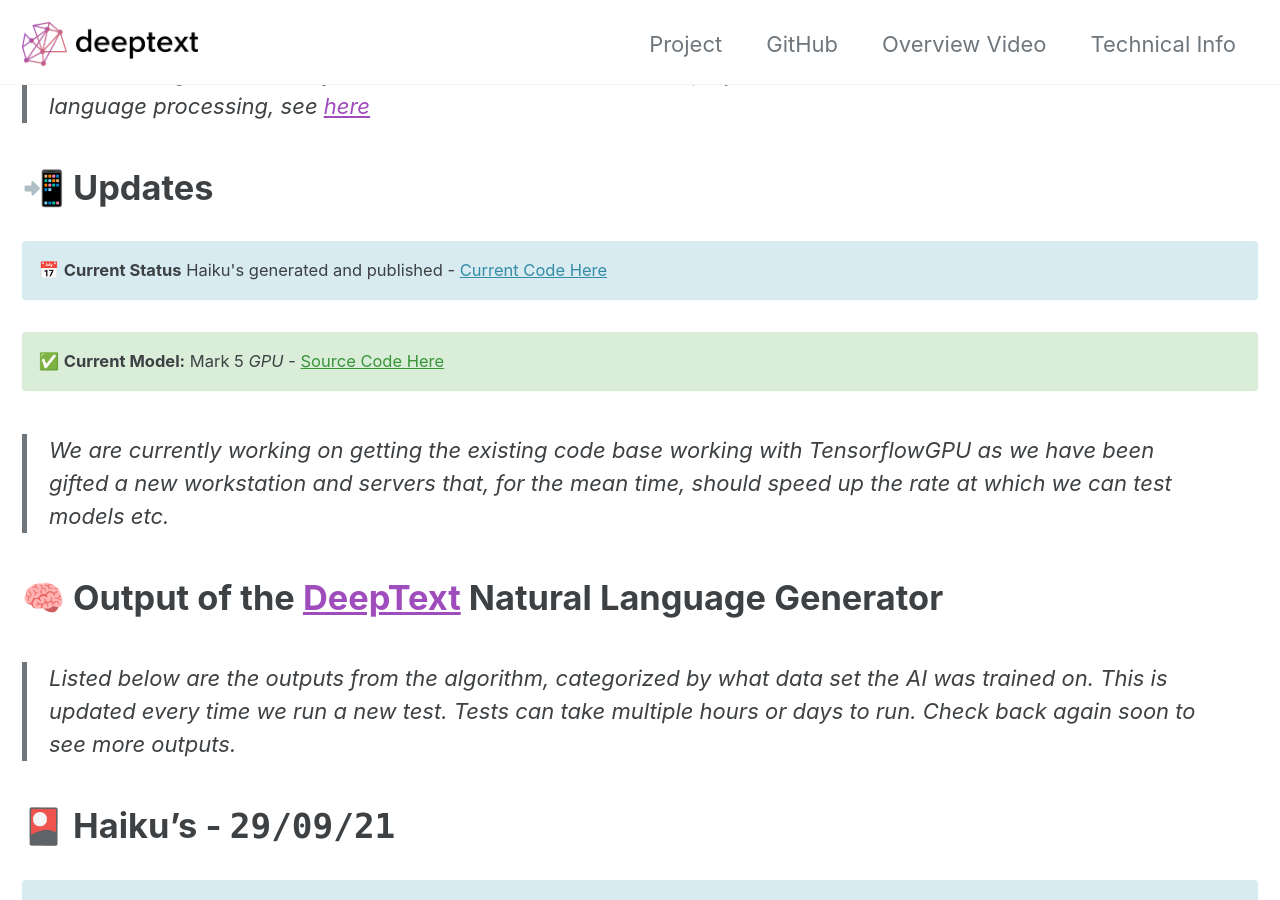
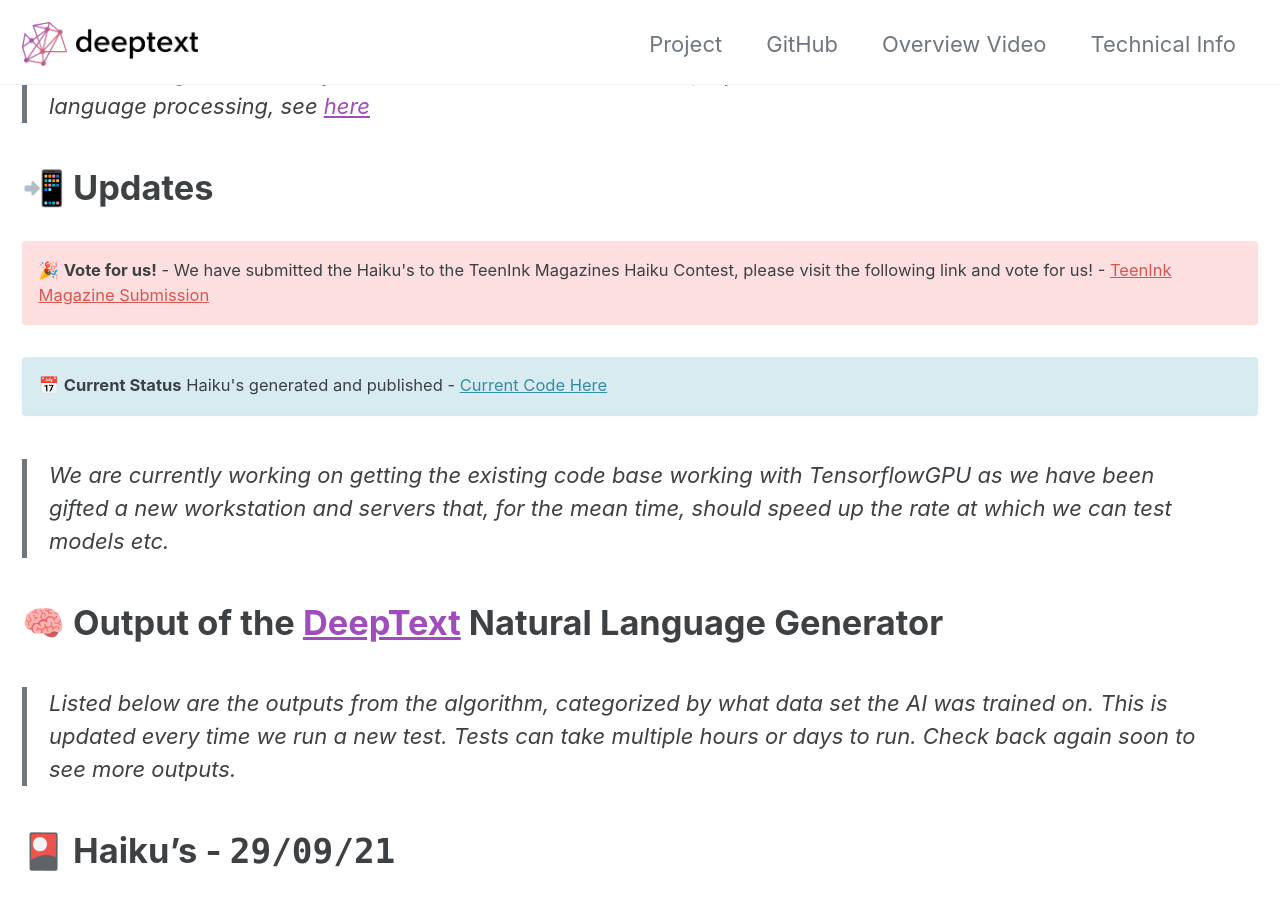
Before and after one commit to InternationalSchoolAberdeen/aiproject, a Jekyll site: the page built from index.md, in a window 1280 px wide and 900 px high, scrolled down 395 px. Built offline with Jekyll 4.4.1, drawn with Linux system fonts in a browser that asks for light colours; cached includes are drawn as plain includes.

Commit message:
Update index.md

```diff
--- a/index.md
+++ b/index.md
@@ -16,9 +16,9 @@
 
 # 📲 Updates
 
+<p class="notice--danger"> 🎉 <b>Vote for us!</b> - We have submitted the Haiku's to the TeenInk Magazines Haiku Contest, please visit the following link and vote for us! - <a href='https://www.teenink.com/poetry/haiku/article/1139480/Haiku-2021-Contest-Deeptexts-Thoughts' target="_blank" >TeenInk Magazine Submission</a></p>
+
 <p class="notice--info"> 📅 <b>Current Status</b>  Haiku's generated and published - <a href='https://github.com/71xn/deeptextGPU' target="_blank" >Current Code Here</a></p>
-
-<p class="notice--success"> ✅ <b>Current Model:</b> Mark 5 <i>GPU</i>  - <a href='https://github.com/71xn/DeepText' target="_blank" >Source Code Here</a></p>
 
 > We are currently working on getting the existing code base working with TensorflowGPU as we have been gifted a new workstation and servers that, for the mean time, should speed up the rate at which we can test models etc.
 
```
